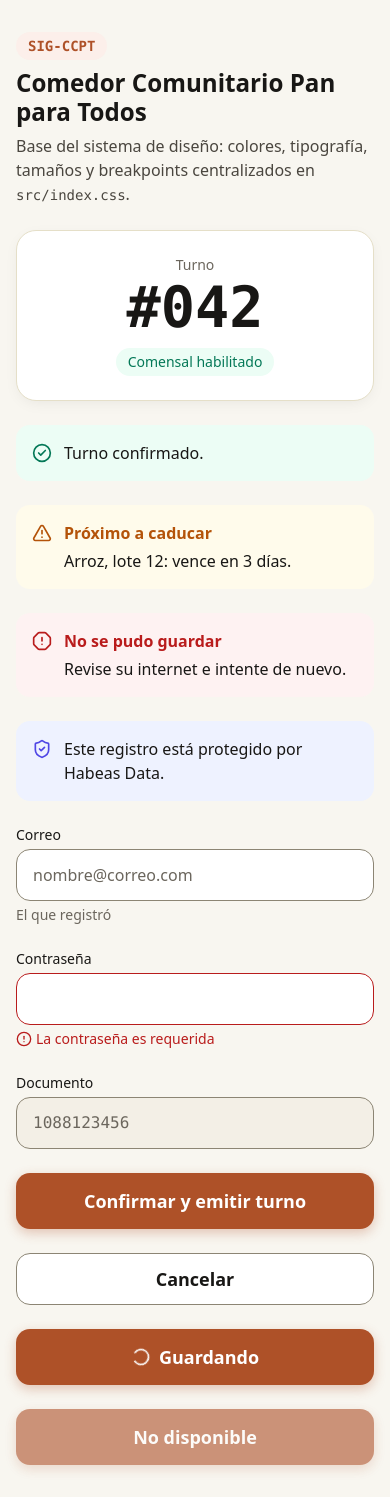
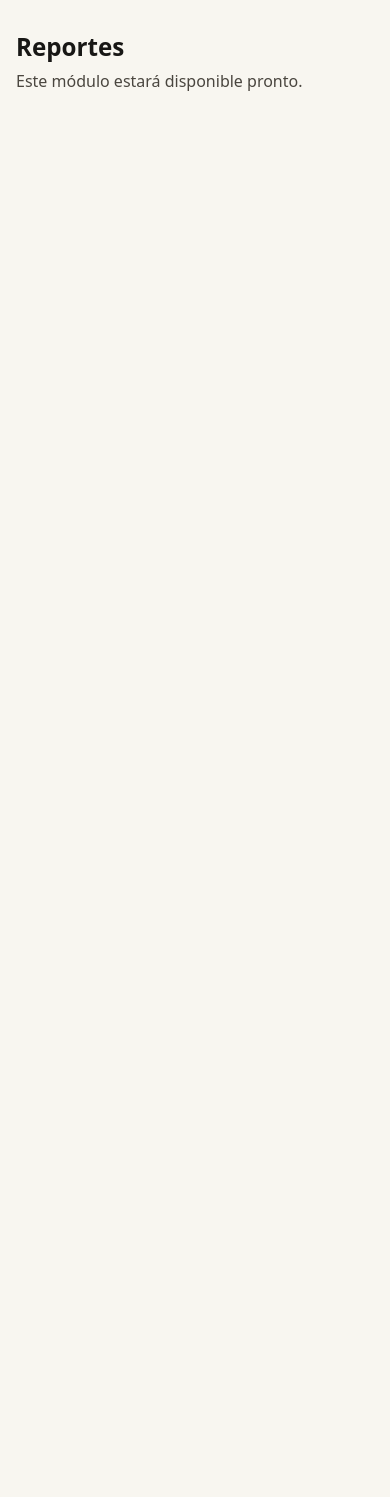
Before and after one commit to Comedor-Comunitario-Pan-para-todos/Frontend, a React (Vite) app: page /reportes in a window 390 px wide. After the commit the page ends 844 px from the top, so only its background shows below. Built offline with nearby package versions, Linux system fonts and the light colour scheme.

Commit message:
Agrega el enrutador y las páginas base

```diff
--- a/package.json
+++ b/package.json
@@ -20,6 +20,7 @@
     "lucide-react": "^1.67.0",
     "react": "^19.3.1",
     "react-dom": "^19.3.1",
+    "react-router": "^8.5.1",
     "zod": "^4.6.7"
   },
   "devDependencies": {
--- a/src/App.tsx
+++ /dev/null
@@ -1,48 +0,0 @@
-import { Alerta } from '@/shared/ui/Alerta.tsx'
-import { Boton } from '@/shared/ui/Boton.tsx'
-import { CampoTexto } from '@/shared/ui/CampoTexto.tsx'
-
-function App() {
-  return (
-    <main className="mx-auto flex min-h-svh w-full max-w-content flex-col justify-center gap-6 px-gutter py-8 md:px-8">
-      <header className="flex flex-col gap-2">
-        <span className="w-fit rounded-pill bg-primary-soft px-3 py-1 font-mono text-label font-semibold text-primary">
-          SIG-CCPT
-        </span>
-        <h1 className="text-heading font-semibold text-ink">Comedor Comunitario Pan para Todos</h1>
-        <p className="text-body text-ink-secondary">
-          Base del sistema de diseño: colores, tipografía, tamaños y breakpoints centralizados en{' '}
-          <code className="font-mono text-label">src/index.css</code>.
-        </p>
-      </header>
-
-      <section className="flex flex-col items-center gap-1 rounded-lg border border-hairline bg-surface p-6 shadow-ticket">
-        <span className="text-label font-medium text-ink-muted">Turno</span>
-        <span className="font-mono text-ticket font-bold text-ink">#042</span>
-        <span className="mt-2 rounded-pill bg-success-soft px-3 py-1 text-label font-medium text-success">
-          Comensal habilitado
-        </span>
-      </section>
-
-      <Alerta tipo="exito">Turno confirmado.</Alerta>
-      <Alerta tipo="aviso" titulo="Próximo a caducar">
-        Arroz, lote 12: vence en 3 días.
-      </Alerta>
-      <Alerta tipo="peligro" titulo="No se pudo guardar">
-        Revise su internet e intente de nuevo.
-      </Alerta>
-      <Alerta tipo="privacidad">Este registro está protegido por Habeas Data.</Alerta>
-
-      <CampoTexto etiqueta="Correo" placeholder="nombre@correo.com" ayuda="El que registró" />
-      <CampoTexto etiqueta="Contraseña" type="password" error="La contraseña es requerida" />
-      <CampoTexto etiqueta="Documento" defaultValue="1088123456" disabled className="font-mono" />
-
-      <Boton>Confirmar y emitir turno</Boton>
-      <Boton variante="secundario">Cancelar</Boton>
-      <Boton cargando>Guardando</Boton>
-      <Boton disabled>No disponible</Boton>
-    </main>
-  )
-}
-
-export default App
--- /dev/null
+++ b/src/app/App.tsx
@@ -0,0 +1,9 @@
+import { createBrowserRouter } from 'react-router'
+import { RouterProvider } from 'react-router/dom'
+import { rutas } from './rutas.tsx'
+
+const enrutador = createBrowserRouter(rutas)
+
+export function App() {
+  return <RouterProvider router={enrutador} />
+}
--- /dev/null
+++ b/src/app/paginas/PaginaNoEncontrada.tsx
@@ -0,0 +1,37 @@
+import { House } from 'lucide-react'
+import { Link } from 'react-router'
+
+const CLASES_MUESCA =
+  'absolute top-0 size-6 -translate-y-1/2 rounded-pill border border-hairline bg-canvas'
+
+export function PaginaNoEncontrada() {
+  return (
+    <div className="mx-auto w-full max-w-narrow overflow-hidden rounded-lg border border-hairline bg-surface text-center shadow-ticket">
+      <div className="px-6 pt-8 pb-6">
+        <p className="text-label font-medium text-ink-muted">Código de error</p>
+        <p className="mt-1 font-mono text-ticket font-bold text-brand">404</p>
+      </div>
+
+      <div aria-hidden="true" className="relative border-t border-dashed border-border-input">
+        <span className={`${CLASES_MUESCA} -left-3`} />
+        <span className={`${CLASES_MUESCA} -right-3`} />
+      </div>
+
+      <div className="flex flex-col gap-2 p-6">
+        <h1 className="text-heading font-semibold text-balance text-ink">
+          No encontramos esta página
+        </h1>
+        <p className="text-body text-ink-secondary">
+          Puede que la dirección esté mal escrita o que la página ya no exista.
+        </p>
+        <Link
+          to="/"
+          className="mt-4 inline-flex min-h-cta w-full items-center justify-center gap-2 rounded-md bg-primary px-6 py-2 text-body-lg font-semibold text-on-primary shadow-primary transition duration-150 ease-press hover:bg-primary-hover active:translate-y-px active:scale-99 active:bg-primary-active"
+        >
+          <House aria-hidden="true" className="size-5" />
+          Volver al inicio
+        </Link>
+      </div>
+    </div>
+  )
+}
--- /dev/null
+++ b/src/app/paginas/PaginaProximamente.tsx
@@ -0,0 +1,12 @@
+interface PaginaProximamenteProps {
+  readonly modulo: string
+}
+
+export function PaginaProximamente({ modulo }: PaginaProximamenteProps) {
+  return (
+    <div className="flex flex-col gap-2">
+      <h1 className="text-heading font-semibold text-ink">{modulo}</h1>
+      <p className="text-body text-ink-secondary">Este módulo estará disponible pronto.</p>
+    </div>
+  )
+}
--- /dev/null
+++ b/src/app/rutas.tsx
@@ -0,0 +1,30 @@
+import { Outlet, type RouteObject } from 'react-router'
+import { PaginaNoEncontrada } from './paginas/PaginaNoEncontrada.tsx'
+import { PaginaProximamente } from './paginas/PaginaProximamente.tsx'
+
+// Cada módulo reemplaza su página "Próximamente" cuando se construye su feature.
+const MODULOS = [
+  { path: 'turnos', nombre: 'Turnos' },
+  { path: 'beneficiarios', nombre: 'Beneficiarios' },
+  { path: 'inventario', nombre: 'Inventario' },
+  { path: 'reportes', nombre: 'Reportes' },
+]
+
+export const rutas: RouteObject[] = [
+  {
+    path: '/',
+    element: (
+      <main className="mx-auto w-full max-w-content px-gutter py-8 md:px-8">
+        <Outlet />
+      </main>
+    ),
+    children: [
+      { index: true, element: <PaginaProximamente modulo="Inicio" /> },
+      ...MODULOS.map(({ path, nombre }) => ({
+        path,
+        element: <PaginaProximamente modulo={nombre} />,
+      })),
+      { path: '*', element: <PaginaNoEncontrada /> },
+    ],
+  },
+]
--- a/src/main.tsx
+++ b/src/main.tsx
@@ -2,7 +2,7 @@ import { StrictMode } from 'react'
 import { createRoot } from 'react-dom/client'
 import '@/app/entorno.ts'
 import './index.css'
-import App from './App.tsx'
+import { App } from '@/app/App.tsx'
 
 createRoot(document.getElementById('root')!).render(
   <StrictMode>
```
Also changed, not shown: 2 other files (tests, documents, lock files or other folders).
